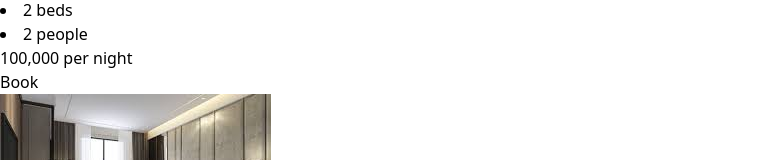
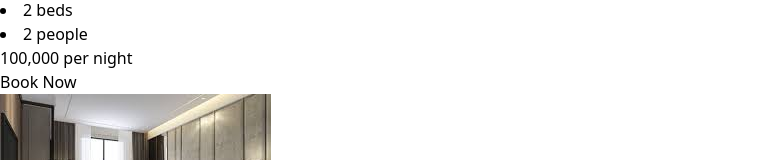
Before and after one commit to abish-desu/lunar, a React (Vite) app: page /rooms in a window 1280 px wide. Shown: the part 782-942 px from the top of the page, without its empty margins (0-783 px from the left). Built offline with nearby package versions, Linux system fonts and the light colour scheme.

Commit message:
btn update

```diff
--- a/src/components/Rooms/Card.tsx
+++ b/src/components/Rooms/Card.tsx
@@ -18,7 +18,7 @@ export function Card(props: React.PropsWithChildren<CardProps>) {
 
             <div className='flex justify-between mt-5'>
                 <h1 className="text-xl text-purple-500 font-semibold">{props.lavel.toLocaleString()} per night</h1>
-                <button className="bg-purple-500 hover:bg-purple-500/80 text-white py-2 px-4 font-semibold text-xl">Book</button>
+                <button className="bg-purple-500 hover:bg-purple-500/80 text-white py-2 px-4 font-semibold text-xl">Book Now</button>
 
       </div>
       </div>
```
